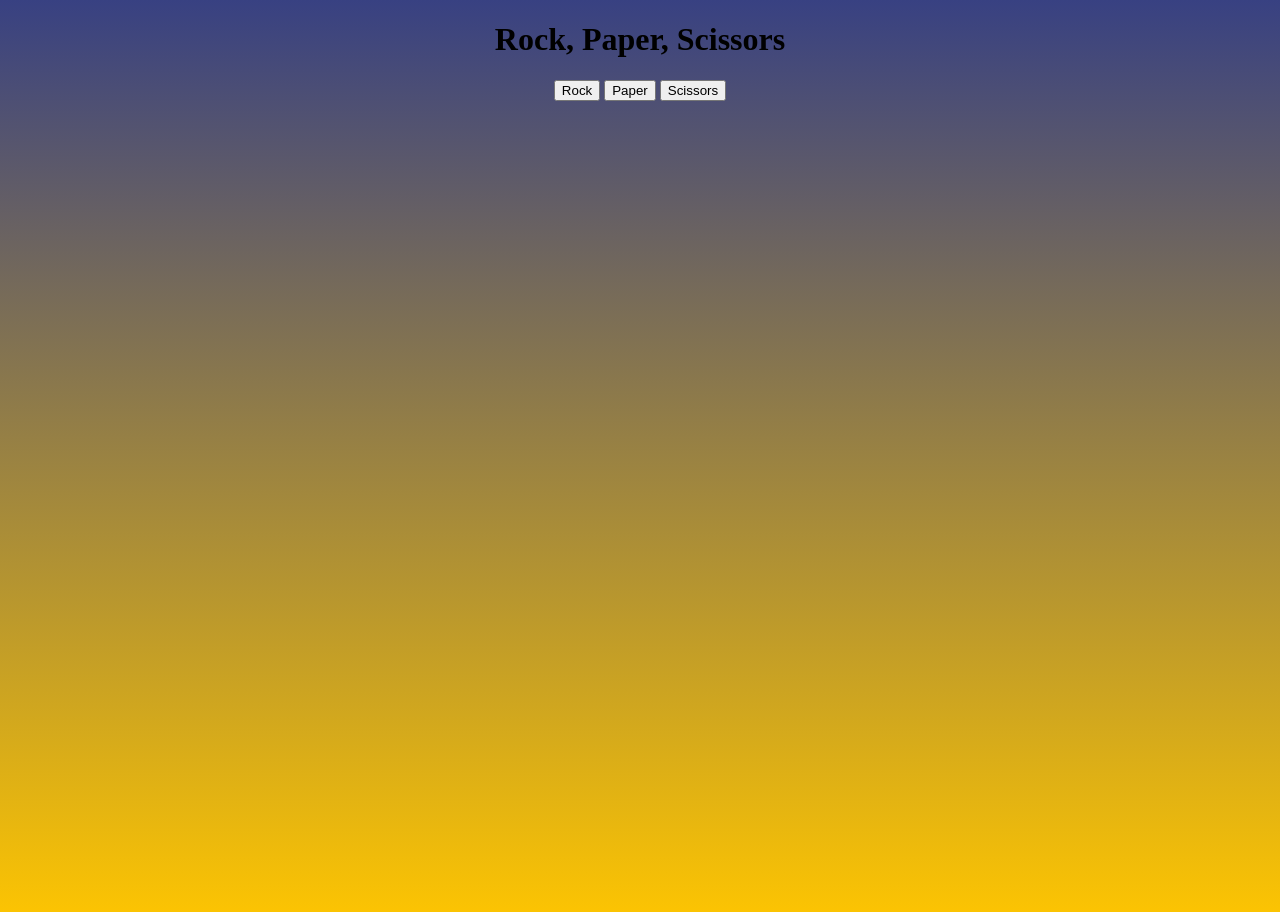
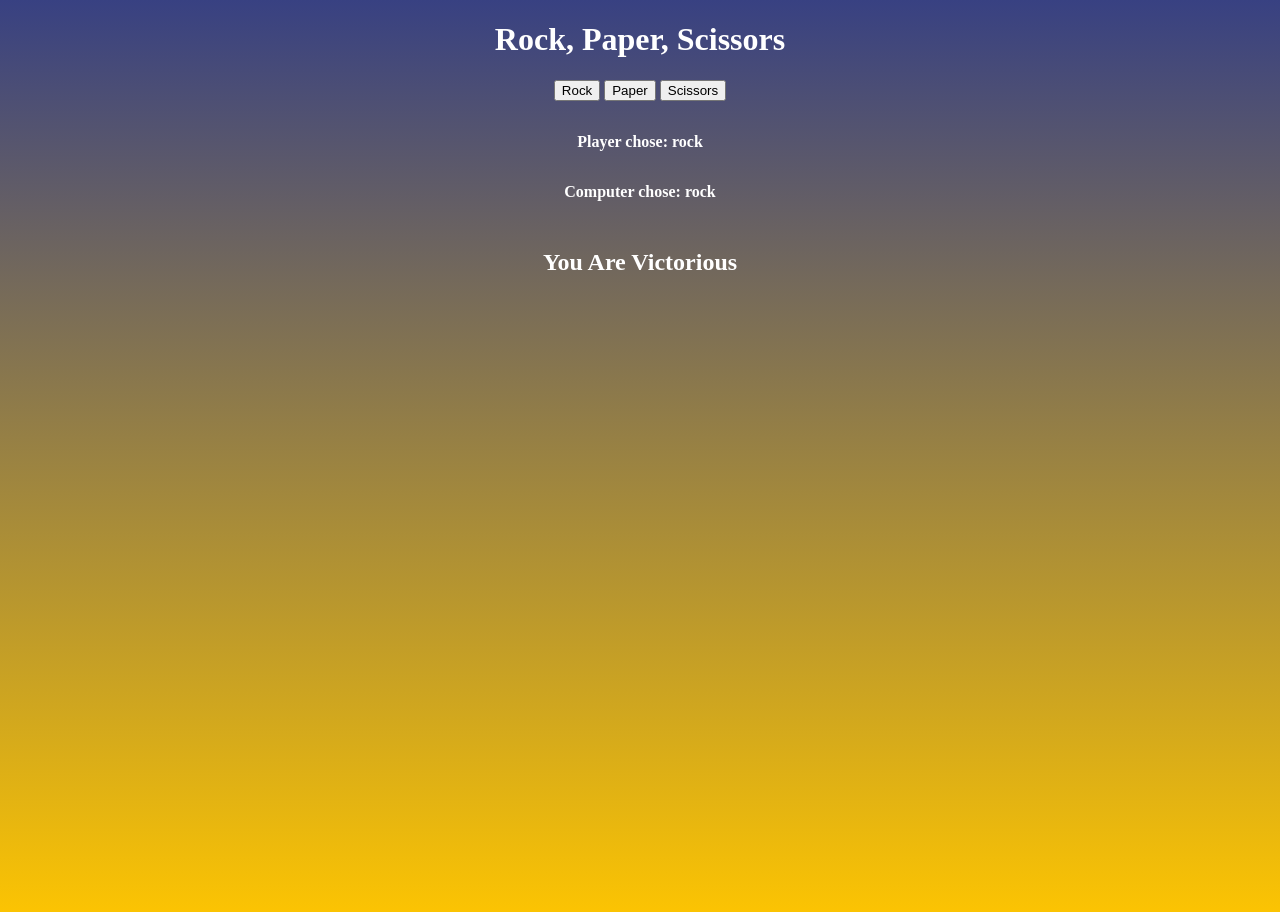
Before and after one commit to jamievullo/Rock-Paper-Scissors, a plain HTML site: page index.html in a window 1280 px wide. Both pictures are taken after a click on the button "Rock". Drawn offline with Linux system fonts and the light colour scheme.

Commit message:
Added all functionality and WIP on rendering results.

```diff
--- a/app.js
+++ b/app.js
@@ -1,7 +1,55 @@
+//event listeners for all of the buttons
 let Rock = document.getElementById('rock').addEventListener('click', runGame);
 let Paper = document.getElementById('paper').addEventListener('click', runGame);
 let Scissors = document.getElementById('scissors').addEventListener('click', runGame);
 
+// post results to correesponding divs
+let playerResult = document.getElementById('player');
+let computerResult = document.getElementById('computer');
+let result = document.getElementById('result');
+
+let playerPick;
+let computerPick;
+
 function runGame() {
+    // all game functionality
+    playerPick = event.target.innerText.toLowerCase()
+    console.log(playerPick)
+    computerRandomPickGenerator()
+    compareChoices()
+}
+
+function computerRandomPickGenerator() {
+    // generate random number and compare to set value and assign too result
+    let randomNumberGenerator = Math.random();
+    console.log(randomNumberGenerator)
+    randomNumberGenerator <= 0.33 ? computerPick = "rock" :
+    randomNumberGenerator > 0.33 && randomNumberGenerator <= 0.67 ? computerPick = "paper" : computerPick = "scissors"
+    console.log(computerPick)
+}
+
+function compareChoices() {
+    player.innerHTML = "Player chose: " + playerPick
+    computer.innerHTML = "Computer chose: " + computerPick
+
+    switch(playerPick !== computerPick) {
+        case playerPick === computerPick:
+            result.innerText = "Draw"
+        case playerPick === "rock" && computerPick === "paper":
+            result.innerText = "Defeat"
+        case playerPick === "rock" && computerPick === "scissors":
+            result.innerText = "You Are Victorious"
+        case playerPick === "scissors" && computerPick === "rock":
+            result.innerText = "Defeat"
+        case playerPick === "scissors" && computerPick === "paper":
+            result.innerText = "You Are Victorious"
+        case playerPick === "paper" && computerPick === "scissors":
+            result.innerText = "Defeat"
+        case playerPick === "paper" && computerPick === "rock":
+            result.innerText = "You Are Victorious"
+        default:
+            console.log("something is wrong")
+    }
+    console.log(result.innerText)
 
 }
--- a/index.html
+++ b/index.html
@@ -15,6 +15,11 @@
             <button id="scissors">Scissors</button>
         </div>
 
+        <h4 id="player"></h4>
+
+        <h4 id="computer"></h4>
+
+        <h2 id="result"></h2>
 
         <script src="app.js"></script>
     </body>
--- a/style.css
+++ b/style.css
@@ -6,6 +6,7 @@ body {
 }
 
 h1 {
+    color: white;
     text-align: center;
 }
 
@@ -24,3 +25,15 @@ h1 {
 #scissors {
     text-align: center;
 }
+
+h4 {
+    color: white;
+    margin-top: 2em;
+    text-align: center;
+}
+
+h2 {
+    color: white;
+    margin-top: 2em;
+    text-align: center;
+}
```
